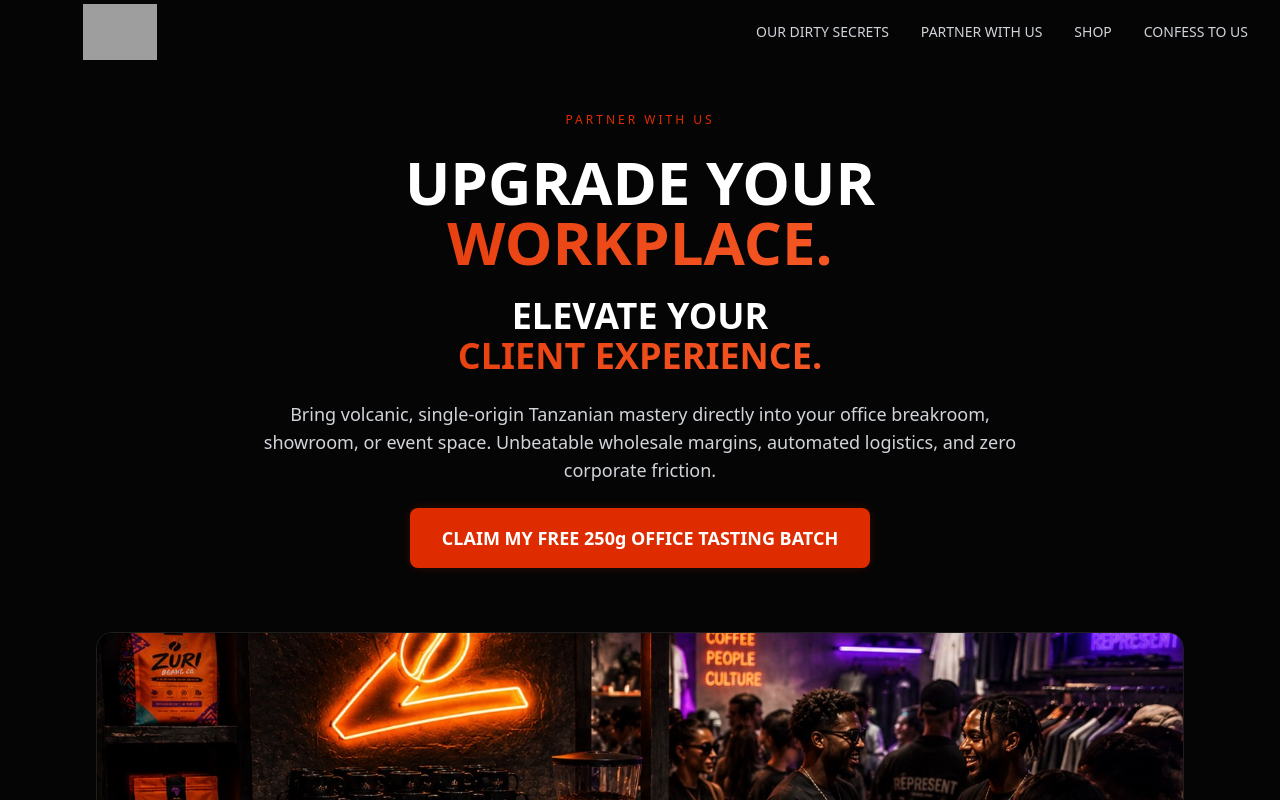
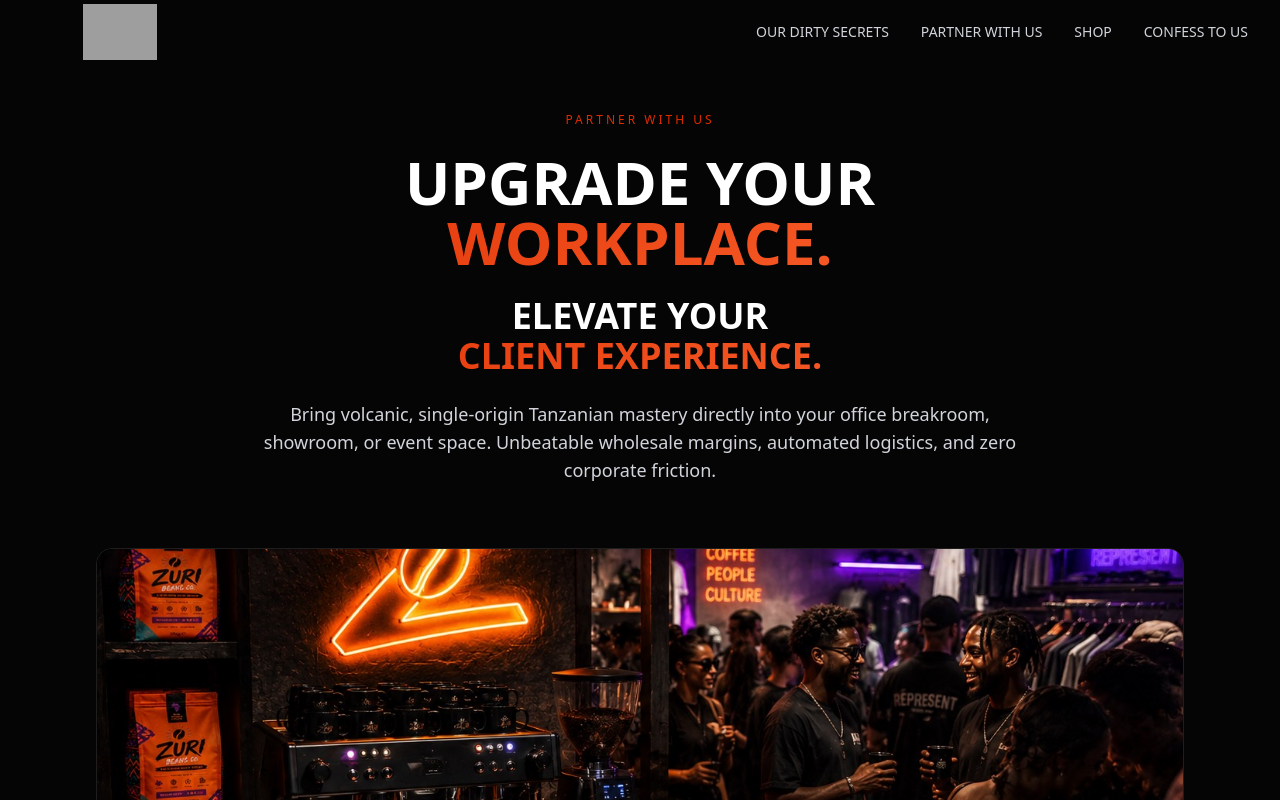
Before and after one commit to Vuyonovember/zuri, a Next.js app: page /partners in a window 1280 px wide. Shown: the top 800 px of the page. Built offline with nearby package versions, Linux system fonts and the light colour scheme; grey boxes are pictures that could not be loaded.

Commit message:
Remove em dash from testimonials, remove hero CTA button, change form button to SUBMIT ENQUIRY

```diff
--- a/app/partners/page.tsx
+++ b/app/partners/page.tsx
@@ -66,12 +66,6 @@ export default function PartnersPage() {
           <p className="text-sm sm:text-base md:text-lg text-gray-300 max-w-3xl mx-auto">
             Bring volcanic, single-origin Tanzanian mastery directly into your office breakroom, showroom, or event space. Unbeatable wholesale margins, automated logistics, and zero corporate friction.
           </p>
-          <button
-            onClick={() => document.getElementById('partnership-form')?.scrollIntoView({ behavior: 'smooth' })}
-            className="px-8 py-4 bg-zuri-orange text-white font-bold rounded-lg hover:bg-orange-600 transition-all duration-300 glow-orange-sm hover:glow-orange text-lg"
-          >
-            CLAIM MY FREE 250g OFFICE TASTING BATCH
-          </button>
         </motion.div>
 
         {/* Hero Image */}
@@ -253,7 +247,7 @@ export default function PartnersPage() {
               <p className="text-sm text-gray-300 leading-relaxed italic">
                 "We swapped out our traditional corporate coffee service for the Zuri 1KG Wholesale Stack. Our clients comment on the volcanic Tanzanian roast in every single boardroom meeting, and the team productivity speaks for itself."
               </p>
-              <p className="text-sm text-zuri-orange font-semibold">— Managing Director, Premium Law Firm, Brandwag</p>
+              <p className="text-sm text-zuri-orange font-semibold">Managing Director, Premium Law Firm, Brandwag</p>
             </motion.div>
 
             <motion.div
@@ -267,7 +261,7 @@ export default function PartnersPage() {
               <p className="text-sm text-gray-300 leading-relaxed italic">
                 "Integrating Zuri's premium coffee profiles into our catering fleet completely transformed our beverage options. Low friction, elite packaging, absolute mastery."
               </p>
-              <p className="text-sm text-zuri-orange font-semibold">— Lead Event Curator, Boutique Catering Co.</p>
+              <p className="text-sm text-zuri-orange font-semibold">Lead Event Curator, Boutique Catering Co.</p>
             </motion.div>
           </div>
         </motion.div>
@@ -517,7 +511,7 @@ export default function PartnersPage() {
                   type="submit"
                   className="w-full bg-zuri-orange text-white font-bold py-3 rounded-lg hover:bg-orange-600 transition-all duration-300 glow-orange-sm hover:glow-orange"
                 >
-                  CLAIM MY FREE 250g TASTING BATCH
+                  SUBMIT ENQUIRY
                 </button>
               </form>
 
--- a/package.json
+++ b/package.json
@@ -1,6 +1,6 @@
 {
   "name": "zuri",
-  "version": "0.4.0",
+  "version": "0.4.1",
   "private": true,
   "scripts": {
     "dev": "next dev",
```
